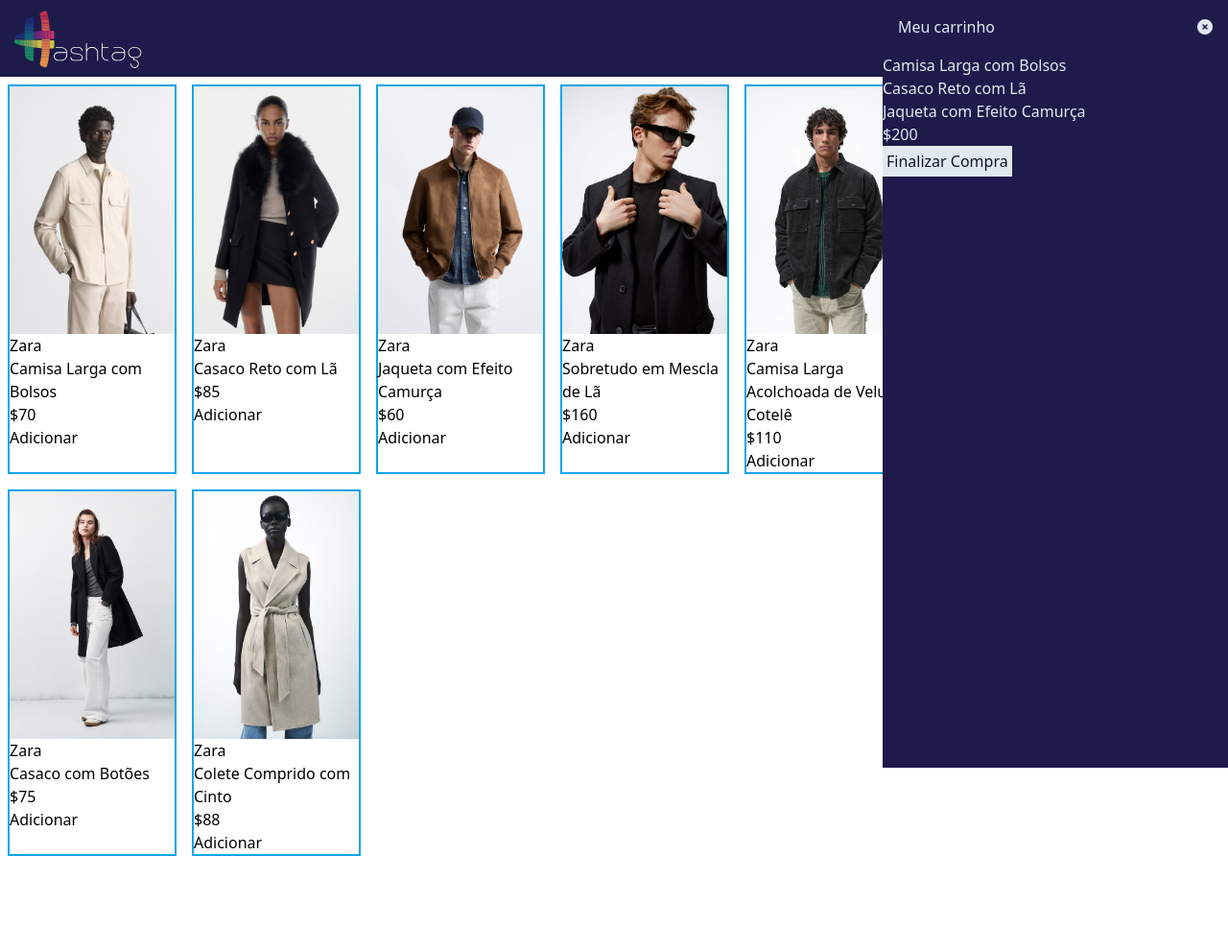
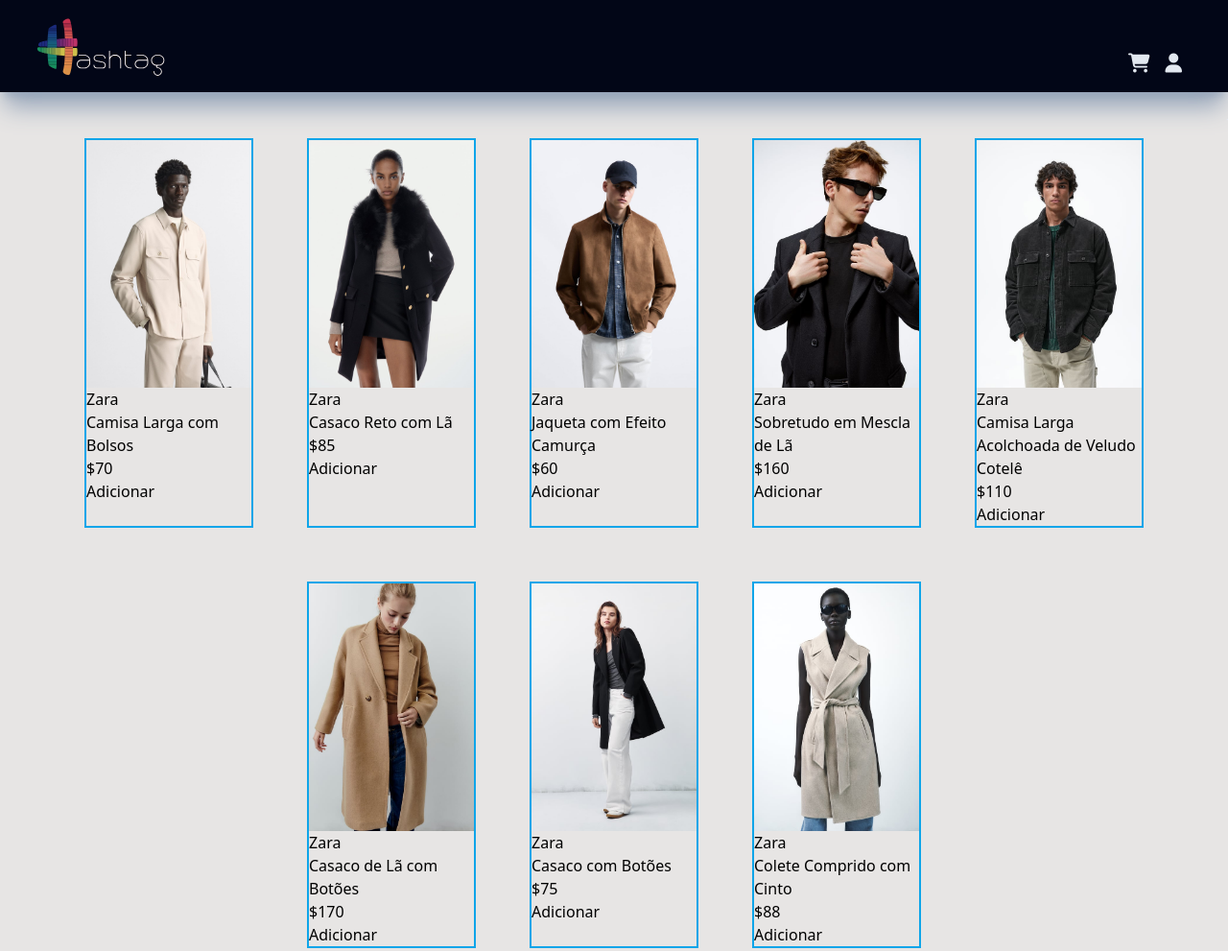
Before and after one commit to Medonca09/e-commerce, a website built with Vite: page index.html in a window 1280 px wide. Shown: the whole page at 96% size. Before the commit the page ends 900 px from the top, so only its background shows below. Built offline with nearby package versions, Linux system fonts and the light colour scheme.

Commit message:
Estilizando a index

```diff
--- a/index.html
+++ b/index.html
@@ -1,15 +1,19 @@
 <!DOCTYPE html>
 <html lang="en">
+
 <head>
   <meta charset="UTF-8">
   <meta name="viewport" content="width=device-width, initial-scale=1.0">
   <link rel="stylesheet" href="./style.css">
-  <link rel="stylesheet" href="https://cdnjs.cloudflare.com/ajax/libs/font-awesome/6.4.2/css/all.min.css" integrity="sha512-z3gLpd7yknf1YoNbCzqRKc4qyor8gaKU1qmn+CShxbuBusANI9QpRohGBreCFkKxLhei6S9CQXFEbbKuqLg0DA==" crossorigin="anonymous" referrerpolicy="no-referrer"/>
+  <link rel="stylesheet" href="https://cdnjs.cloudflare.com/ajax/libs/font-awesome/6.4.2/css/all.min.css"
+    integrity="sha512-z3gLpd7yknf1YoNbCzqRKc4qyor8gaKU1qmn+CShxbuBusANI9QpRohGBreCFkKxLhei6S9CQXFEbbKuqLg0DA=="
+    crossorigin="anonymous" referrerpolicy="no-referrer" />
 
   <title>Magazine Hashtag</title>
 </head>
-<body>
-  <section id="carrinho" class="fixed top-0 right-[0px] bg-indigo-950 h-screen w-[360px] text-slate-200">
+
+<body class="bg-stone-200 flex flex-col">
+  <section id="carrinho" class="fixed top-0 right-[-360px] bg-slate-950 h-screen w-[360px] text-slate-200 z-50">
     <div id="cabecalho-carrinho" class="flex justify-between m-4">
       <p>Meu carrinho</p>
       <button id="fechar-carrinho">
@@ -24,16 +28,17 @@
     <p id="preco-total">$200</p>
     <button class="bg-slate-200 text-slate-900 p-1">Finalizar Compra</button>
   </section>
-  <header class="flex bg-indigo-950 p-2 justify-between">
-    <img class="h-16" src="./assets/logo/hashtag.svg" alt="Logo do Magazine Hashtag"/>
+  <header class="flex text-xl bg-slate-950 shadow-xl  shadow-slate-400 px-8 py-4 justify-between sticky top-0">
+    <img class="h-16" src="./assets/logo/hashtag.svg" alt="Logo do Magazine Hashtag" />
     <div class="text-slate-200 flex gap-2 items-end mx-2">
-      <button id="abrir-carrinho"><i class="fa-solid fa-cart-shopping"></i></button>
-      <button><i class="fa-solid fa-user"></i></button>
+      <button id="abrir-carrinho" class="mx-2"><i class="fa-solid fa-cart-shopping"></i></button>
+      <button class="mr-2"><i class="fa-solid fa-user"></i></button>
     </div>
   </header>
   <main>
-    <section id="container-produto" class="flex flex-wrap"></section>
+    <section id="container-produto" class="flex flex-wrap p-10 justify-center gap-10"></section>
   </main>
   <script type="module" src="./main.js"></script>
 </body>
+
 </html>
--- a/main.js
+++ b/main.js
@@ -67,6 +67,7 @@
   },
 ];
 
+
 for (const produtoCatalago of catalogo){
   const cartaoProduto = `<div class="border-solid border-2 border-sky-500 w-44 m-2" id="card-produto-${produtoCatalago.id}">
 <img
```
